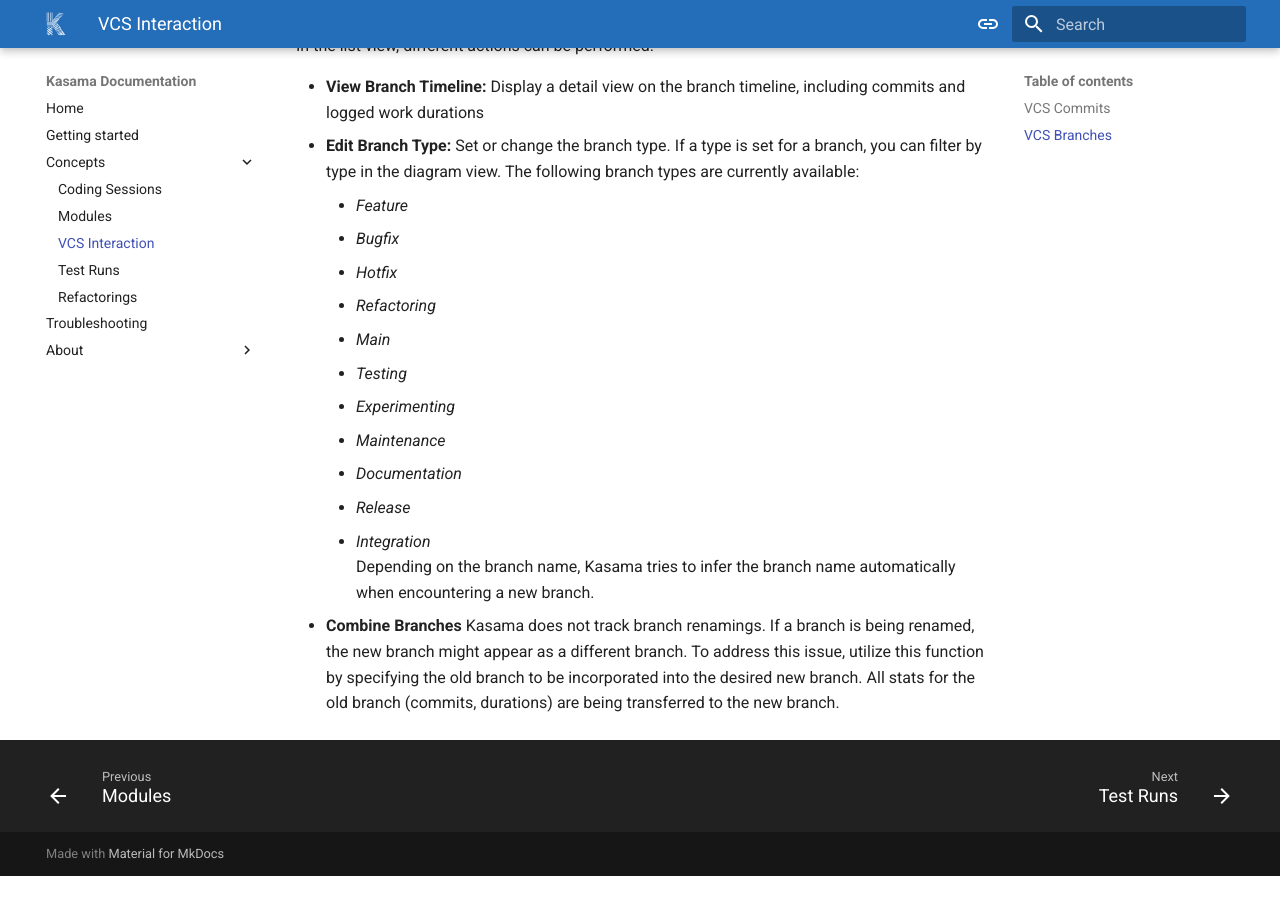
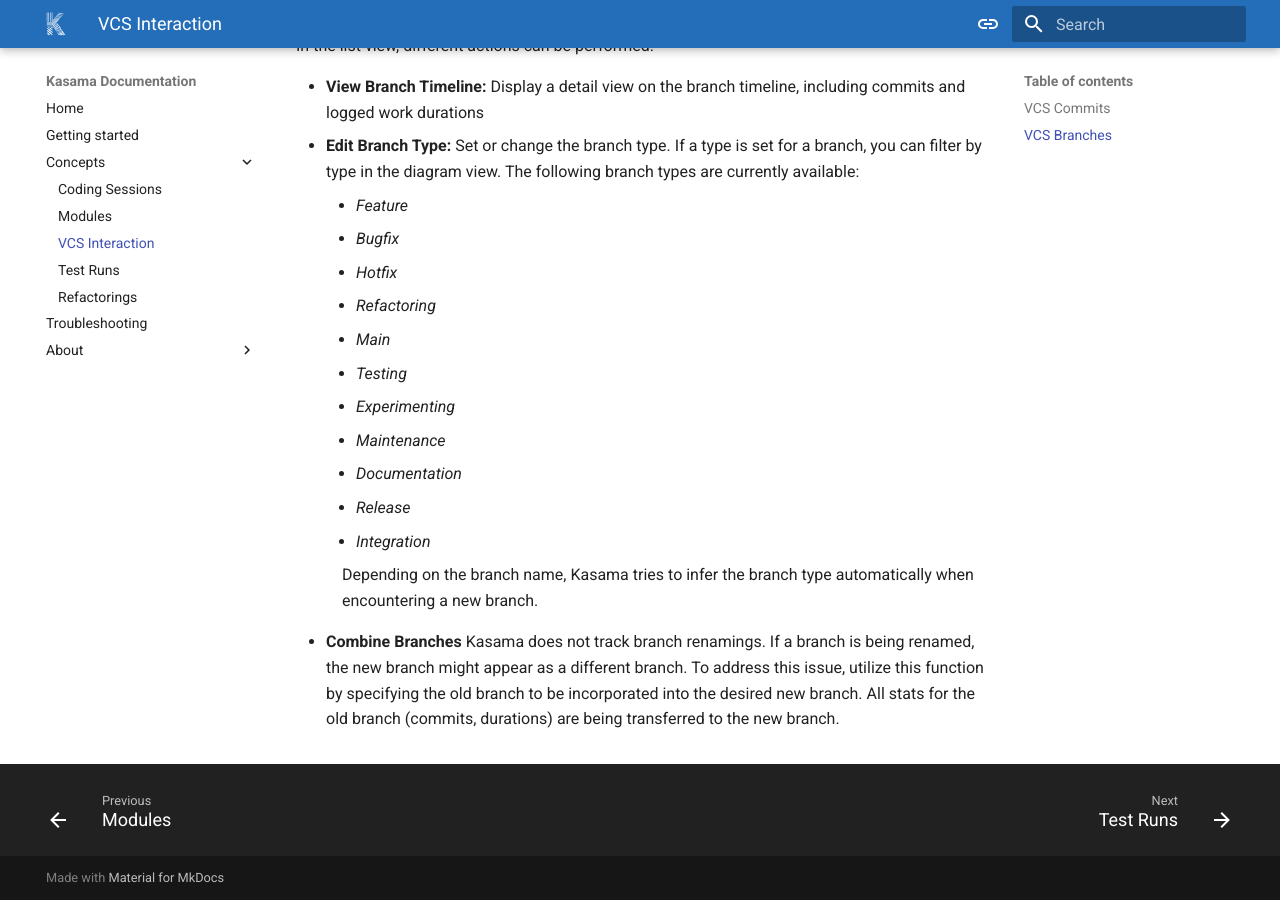
Before and after one commit to spark-teams/kasama-intellij-support, an MkDocs documentation site: the page built from docs/concepts/vcs-interaction.md, in a window 1280 px wide and 900 px high, scrolled down 1700 px. Built offline with MkDocs 1.6.1 and Material for MkDocs 9.7.7, drawn with Linux system fonts in a browser that asks for light colours; before the commit the page ends 2576 px from its top, so only the background shows below that.

Commit message:
Fixed VCS branches description

```diff
--- a/docs/concepts/vcs-interaction.md
+++ b/docs/concepts/vcs-interaction.md
@@ -52,7 +52,8 @@
     - *Documentation*
     - *Release*
     - *Integration*<br/>
-  Depending on the branch name, Kasama tries to infer the branch name automatically when encountering a new branch.
+      <p style="margin-left:-14px">Depending on the branch name, Kasama tries to infer the branch type automatically when encountering a new branch.</p>
+
 - **Combine Branches** Kasama does not track branch renamings.
 If a branch is being renamed, the new branch might appear as a different branch.
 To address this issue, utilize this function by specifying the old branch to be incorporated into the desired new branch.
```
